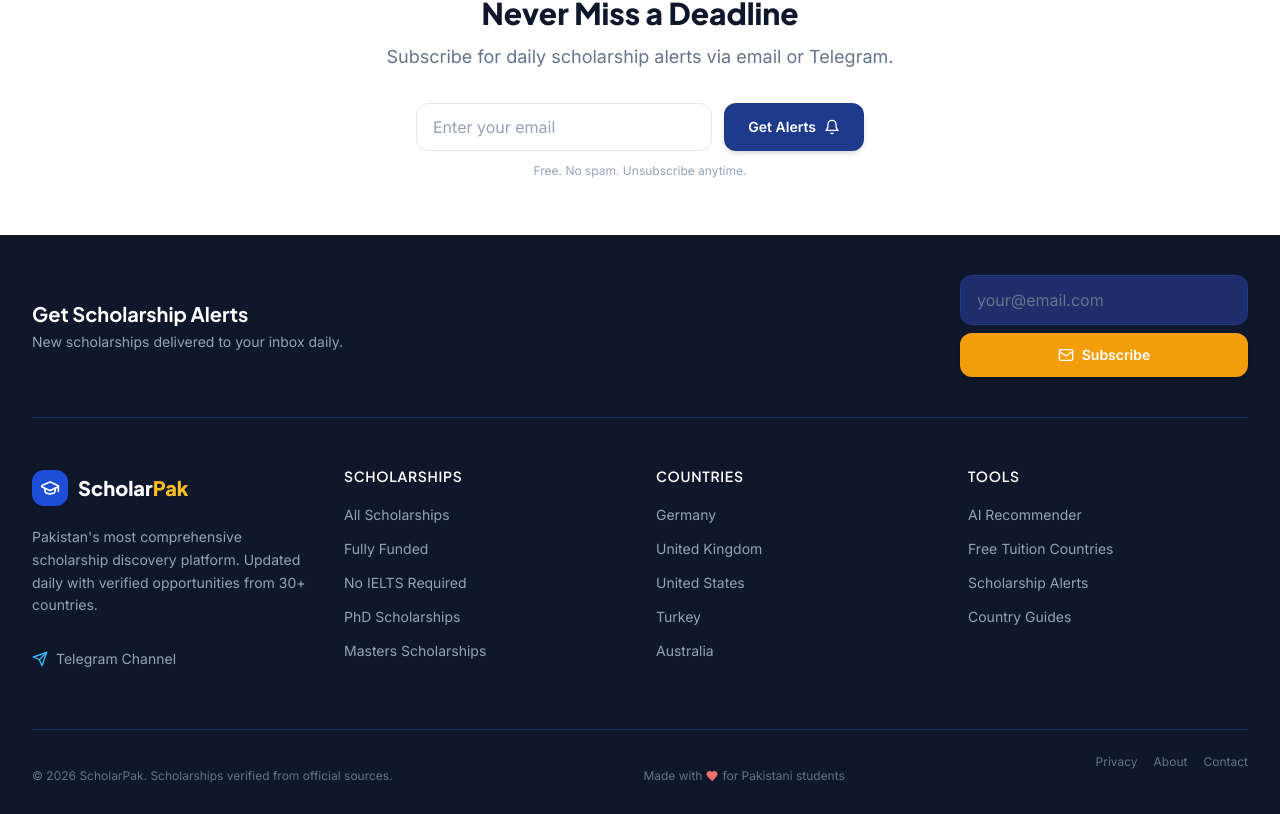
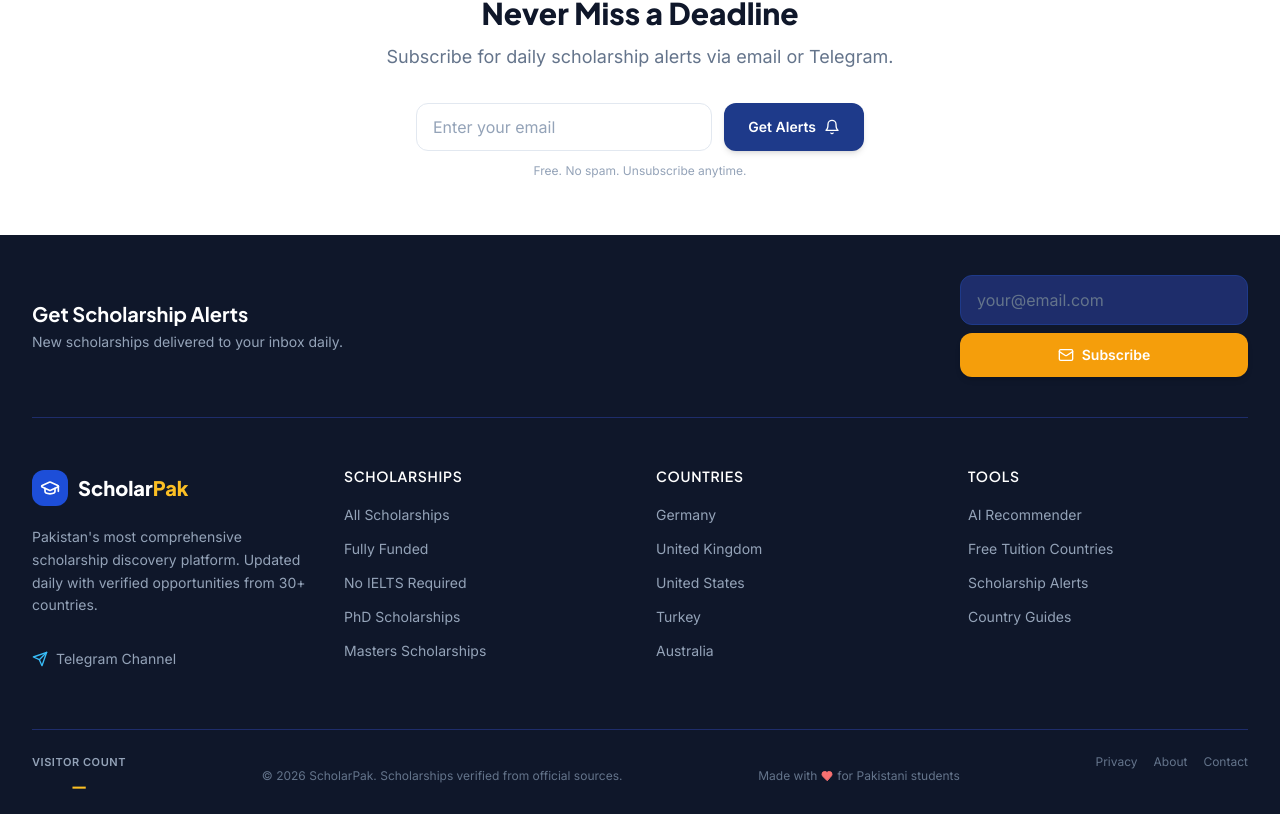
Before and after one commit to wishshery/scholarpak, a Next.js app: page / in a window 1280 px wide. Shown: the part 3392-4206 px from the top of the page. Built offline with nearby package versions, Linux system fonts and the light colour scheme; no server answers.

Commit message:
Add live visitor counter to footer

```diff
--- a/src/components/Footer.jsx
+++ b/src/components/Footer.jsx
@@ -1,5 +1,5 @@
-import Link from 'next/link';
-import { GraduationCap, Mail, Send, Globe, Heart } from 'lucide-react';
+'use client'; import { useEffect, useState } from 'react'; import Link from 'next/link';
+import { GraduationCap, Mail, Send, Globe, Heart } from 'lucide-react'; function VisitorCounter(){const[count,setCount]=useState(null);useEffect(()=>{let cancelled=false;const base="https://abacus.jasoncameron.dev/";const path="scholarpak-com/unique-visitors";const today=new Date().toISOString().slice(0,10);let hit=false;try{if(localStorage.getItem("sp_last_visit")!==today){hit=true;localStorage.setItem("sp_last_visit",today);}}catch(e){hit=false;}fetch(base+(hit?"hit/":"get/")+path,{cache:"no-store"}).then((res)=>(res.ok?res.json():Promise.reject(res.status))).then((data)=>{if(!cancelled&&data&&typeof data.value==="number")setCount(data.value);}).catch(()=>{});return()=>{cancelled=true;};},[]);const display=count===null?String.fromCharCode(8212):count.toLocaleString("en-US");return(<div className="text-center"><div className="text-[11px] font-semibold uppercase tracking-wider text-slate-400">Visitor Count</div><div className="mt-1 text-base font-extrabold text-gold-400 font-heading tabular-nums">{display}</div></div>);}
 
 const footerLinks = {
   Scholarships: [
@@ -98,7 +98,7 @@ export default function Footer() {
         </div>
 
         {/* Bottom bar */}
-        <div className="py-6 border-t border-brand-800 flex flex-col sm:flex-row items-center justify-between gap-3 text-xs text-slate-500 pb-safe">
+        <div className="py-6 border-t border-brand-800 flex flex-col sm:flex-row items-center justify-between gap-3 text-xs text-slate-500 pb-safe"><VisitorCounter />
           <p>© {new Date().getFullYear()} ScholarPak. Scholarships verified from official sources.</p>
           <p className="flex items-center gap-1">
             Made with <Heart className="w-3 h-3 text-red-400 fill-red-400" /> for Pakistani students
```
